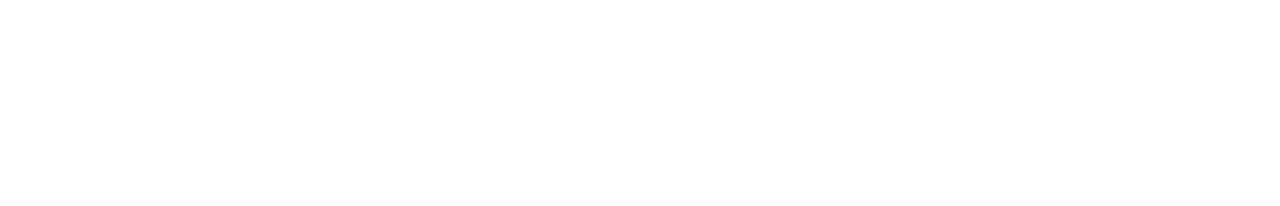
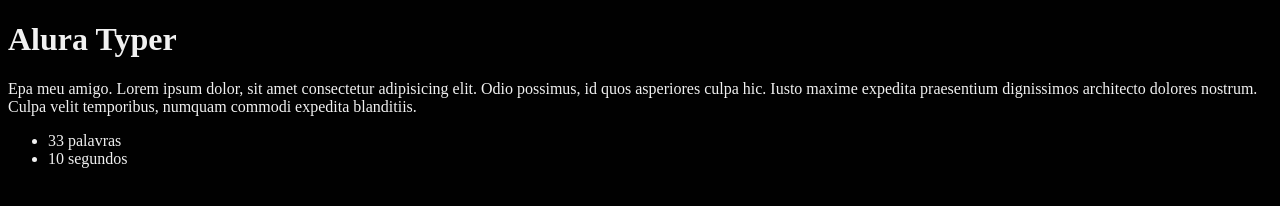
Before and after one commit to eugeniocarvalho/alura-typer, a plain HTML site: page public/principal.html in a window 1280 px wide. Drawn offline with Linux system fonts and the light colour scheme.

Commit message:
contando quantas palavras há na frase

```diff
--- /dev/null
+++ b/public/js/main.js
@@ -0,0 +1,3 @@
+const numeroFrase = $(".frase").text().split(' ').length;
+
+$("#tamanho-frase").text(numeroFrase);
--- a/public/principal.html
+++ b/public/principal.html
@@ -1,10 +1,23 @@
 <!DOCTYPE html>
 <html lang="pt-br">
+
 <head>
-    <meta charset="UTF-8">
-    <title>Alura Typer</title>
+  <meta charset="UTF-8">
+  <title>Alura Typer</title>
 </head>
-<body>
-    <!-- Seja bem vindo ao curso de jQuery :) -->
+
+<body style="background-color: #010101; color: #f1f1f1">
+  <!-- Seja bem vindo ao curso de jQuery :) -->
+  <h1>Alura Typer</h1>
+  <p class="frase">Epa meu amigo. Lorem ipsum dolor, sit amet consectetur adipisicing elit. Odio possimus, id quos asperiores culpa hic. Iusto maxime expedita praesentium dignissimos architecto dolores nostrum. Culpa velit temporibus, numquam commodi expedita blanditiis.</p>
+
+  <ul class="informacoes">
+    <li><span id="tamanho-frase"></span> palavras</li>
+    <li>10 segundos</li>
+  </ul>
+
+  <script src="js/jquery.js"></script>
+  <script src="js/main.js"></script>
 </body>
+
 </html>
```
